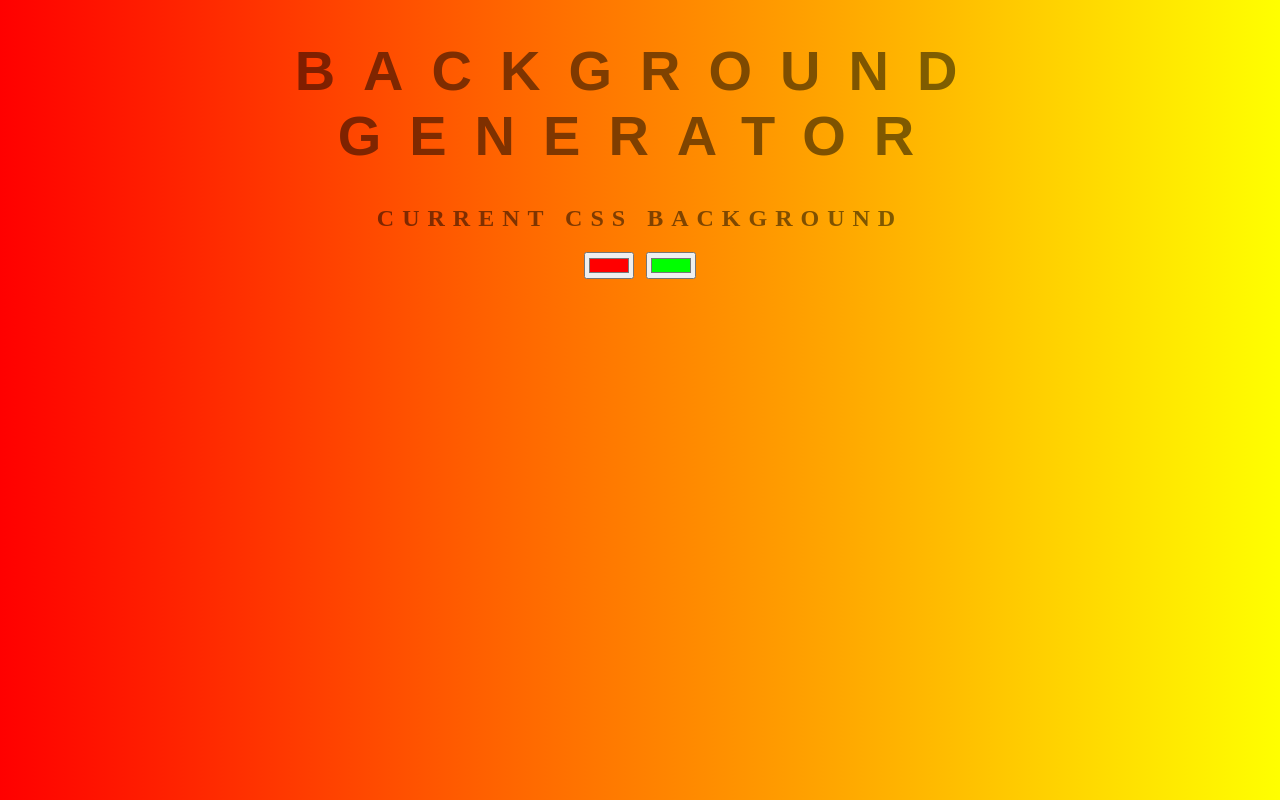
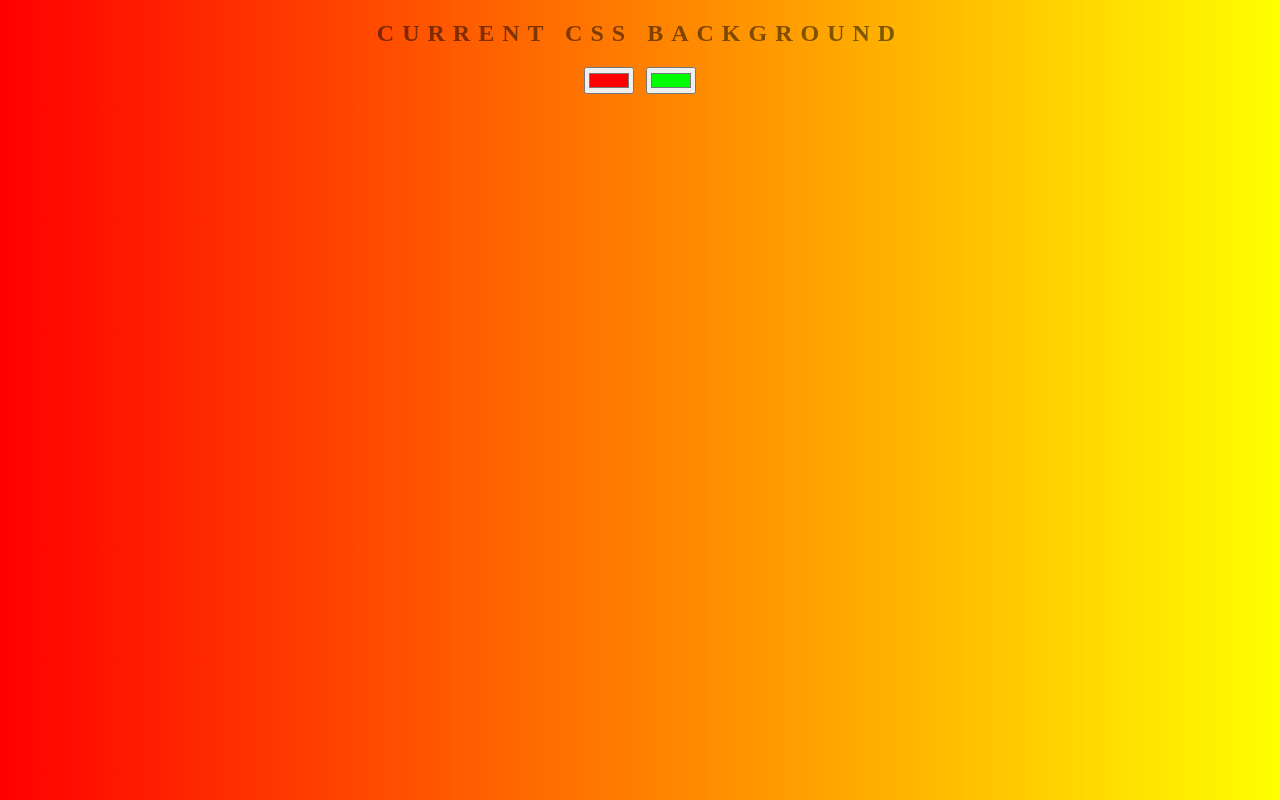
Before and after one commit to Abhishek-555/Background-Generator, a plain HTML site: page index.html in a window 1280 px wide. Drawn offline with Linux system fonts and the light colour scheme.

Commit message:
New changes in the body

```diff
--- a/index.html
+++ b/index.html
@@ -7,7 +7,7 @@
 </head>
 
 <body id="gradient">
-    <h1>Background generator</h1>
+
     <h2>Current CSS Background</h2>
     <input class="color1" type="color" name="color1" value="#ff0000">
     <input class="color2" type="color" name="color2" value="#00ff00">
```
